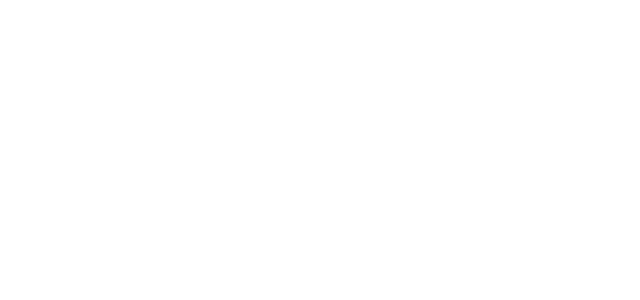
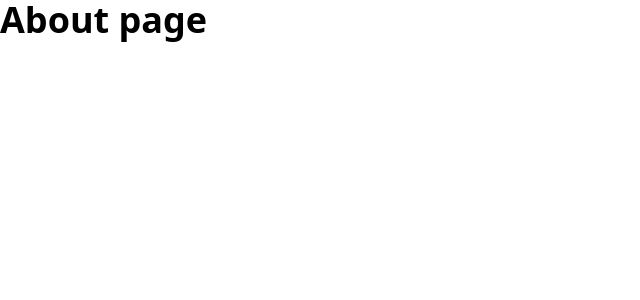
Before and after one commit to Odile078/react-router-introdusctory, a React (Vite) app: page /about in a window 1280 px wide. Before the commit this address had no page. Shown: the top 300 px of the page, without its empty margins (0-640 px from the left). Built offline with nearby package versions, Linux system fonts and the light colour scheme.

Commit message:
feat:set up the about route

```diff
--- /dev/null
+++ b/src/components/About.jsx
@@ -0,0 +1,9 @@
+const About = () => {
+  return (
+    <div>
+      <h1 className="text-4xl font-bold">About page</h1>
+    </div>
+  );
+};
+
+export default About;
--- a/src/main.jsx
+++ b/src/main.jsx
@@ -3,12 +3,14 @@
 import App from "./App";
 import "./index.css";
 import { BrowserRouter, Route, Routes } from "react-router-dom";
+import About from "./components/About";
 
 ReactDOM.createRoot(document.getElementById("root")).render(
   <React.StrictMode>
     <BrowserRouter>
       <Routes>
         <Route path="/" element={<App />} />
+        <Route path="/about" element={<About />} />
       </Routes>
     </BrowserRouter>
   </React.StrictMode>
```
